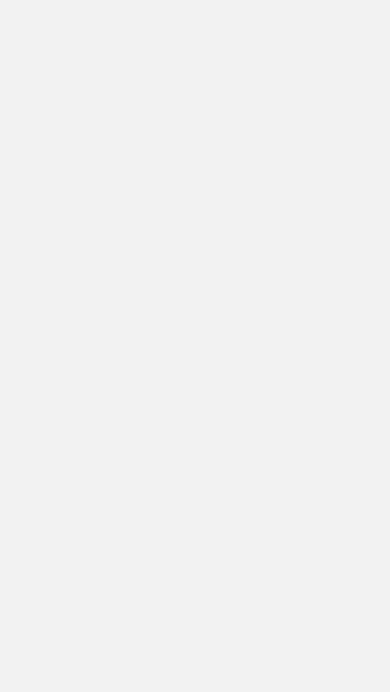
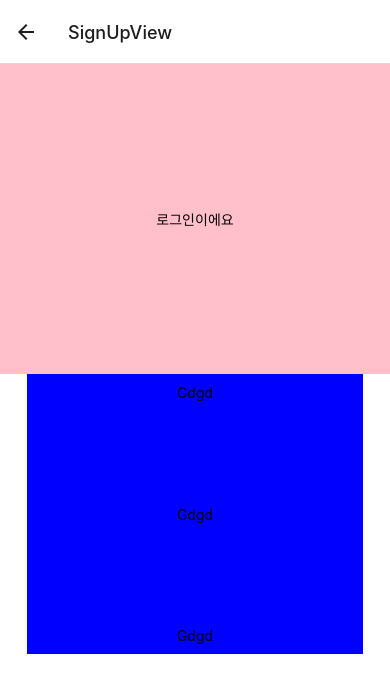
Before and after one commit to limdumb/GoJEJU, a React Native app: screen /SignUpView in a window 390 px wide. Shown: the top 692 px of the page. Built offline with nearby package versions, Linux system fonts and the light colour scheme.

Commit message:
[Feat] SignUpView 레이아웃 설정

```diff
--- a/App.tsx
+++ b/App.tsx
@@ -35,12 +35,12 @@ export default function App() {
         <Stack.Screen
           name="LoginView"
           component={LoginView}
-          options={{ headerShown: false }}
+          // options={{ headerShown: false }}
         />
         <Stack.Screen
           name="SignUpView"
           component={SignUpView}
-          options={{ headerShown: false }}
+          // options={{ headerShown: false }}
         />
         <Stack.Screen
           name="RoleSelectionView"
--- a/package.json
+++ b/package.json
@@ -16,6 +16,7 @@
     "@types/styled-components-react-native": "^5.2.1",
     "expo": "~48.0.15",
     "expo-status-bar": "~1.4.4",
+    "postcss": "^8.4.23",
     "react": "18.2.0",
     "react-native": "0.71.7",
     "react-native-safe-area-context": "^4.5.3",
--- a/pages/LoginView.tsx
+++ b/pages/LoginView.tsx
@@ -7,9 +7,13 @@ export default function LoginView() {
       <View style={styles.logoSection}>
         <Text>로그인이에요</Text>
       </View>
-      <View style={styles.positionChoiceSection}></View>
+      <View style={styles.loginSelectSection}>
+        <Text>Gdgd</Text>
+        <Text>Gdgd</Text>
+        <Text>Gdgd</Text>
+      </View>
       <View style={styles.signupCheck}>
-        <Text>혹시 아이디가 없으신가요?</Text>
+        <Text>로그인해줘</Text>
       </View>
     </View>
   );
@@ -23,15 +27,18 @@ const styles = StyleSheet.create({
   },
   logoSection: {
     width: "100%",
-    height: 330,
+    height: 310,
     backgroundColor: "pink",
     justifyContent: "center",
     alignItems: "center",
   },
-  positionChoiceSection: {
+  loginSelectSection: {
     height: 280,
+    width: "86%",
     backgroundColor: "blue",
-    width: "86%",
+    justifyContent: "space-between",
+    alignItems: "center",
+    padding: 10,
   },
   signupCheck: {
     width: "100%",
--- a/pages/MainView.tsx
+++ b/pages/MainView.tsx
@@ -1,9 +1,25 @@
+import { NavigationProp, useNavigation } from "@react-navigation/native";
+import { Button } from "react-native";
 import { StyleSheet, Text, View } from "react-native";
+import { RootStackParamList } from "../App";
+
+type CafeDetailNaviggationProps = NavigationProp<
+  RootStackParamList,
+  "MainView"
+>;
 
 export default function MainView() {
+  const navigation = useNavigation<CafeDetailNaviggationProps>();
+
   return (
     <View style={styles.container}>
       <Text>하이용ㅋㅋ</Text>
+      <Button
+        title="하이"
+        onPress={() => {
+          navigation.navigate("SignUpView");
+        }}
+      />
     </View>
   );
 }
@@ -12,6 +28,7 @@ const styles = StyleSheet.create({
   container: {
     flex: 1,
     backgroundColor: "#fff",
-    alignItems: "center"
+    alignItems: "center",
+    justifyContent: "center",
   },
 });
--- a/pages/RoleSelectionView.tsx
+++ b/pages/RoleSelectionView.tsx
@@ -23,7 +23,7 @@ const styles = StyleSheet.create({
   },
   logoSection: {
     width: "100%",
-    height: 330,
+    height: 310,
     backgroundColor: "pink",
     justifyContent: "center",
     alignItems: "center",
--- a/pages/SignUpView.tsx
+++ b/pages/SignUpView.tsx
@@ -1,4 +1,39 @@
-export default function SignUpView(){
+import { StyleSheet, Text, View } from "react-native";
 
-  return(<></>)
+export default function SignUpView() {
+  return (
+    <View style={styles.container}>
+      <View style={styles.logoSection}>
+        <Text>로그인이에요</Text>
+      </View>
+      <View style={styles.loginSelectSection}>
+        <Text>Gdgd</Text>
+        <Text>Gdgd</Text>
+        <Text>Gdgd</Text>
+      </View>
+    </View>
+  );
 }
+
+const styles = StyleSheet.create({
+  container: {
+    flex: 1,
+    backgroundColor: "#fff",
+    alignItems: "center",
+  },
+  logoSection: {
+    width: "100%",
+    height: 310,
+    backgroundColor: "pink",
+    justifyContent: "center",
+    alignItems: "center",
+  },
+  loginSelectSection: {
+    height: 280,
+    width: "86%",
+    backgroundColor: "blue",
+    justifyContent: "space-between",
+    alignItems: "center",
+    padding: 10,
+  },
+});
```
Also changed, not shown: 1 other file (tests, documents, lock files or other folders).
